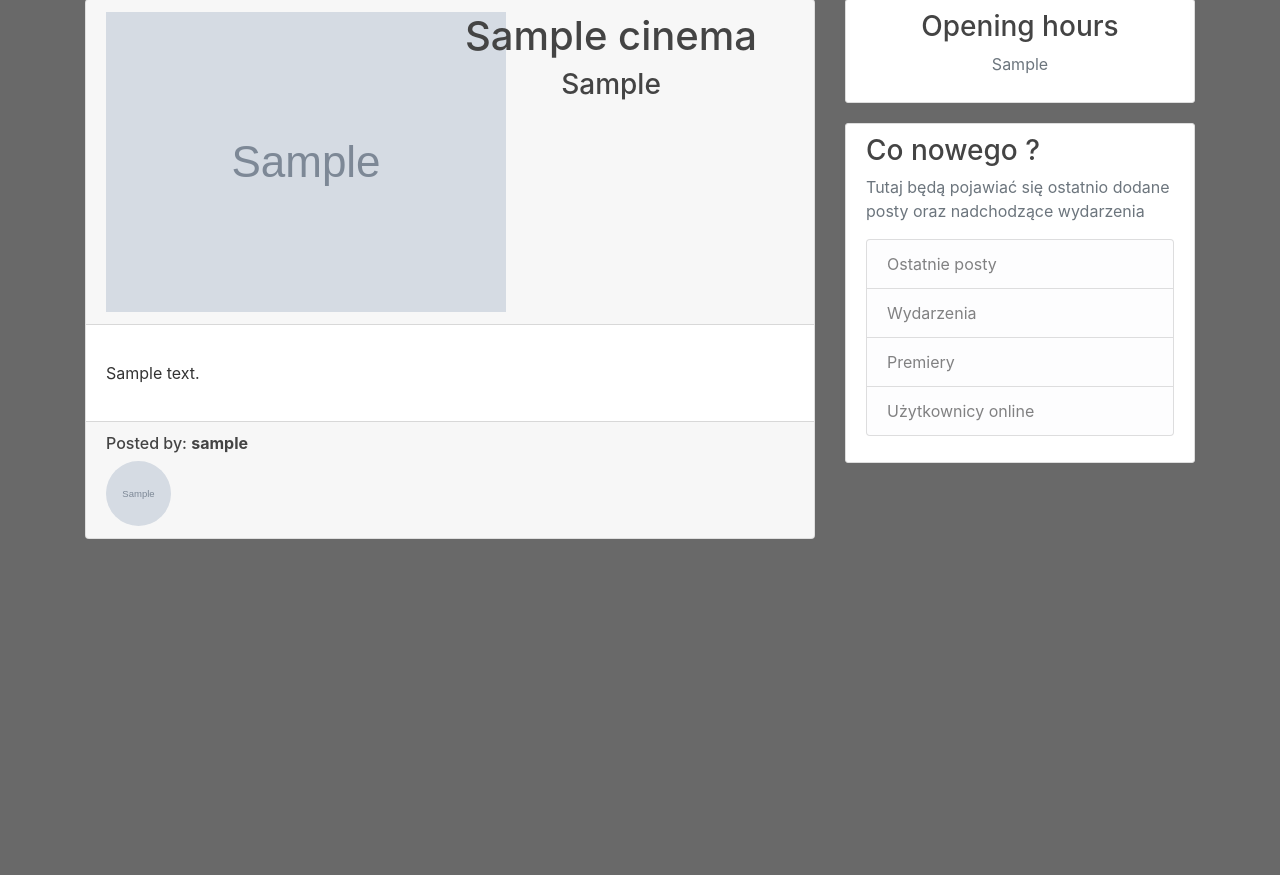
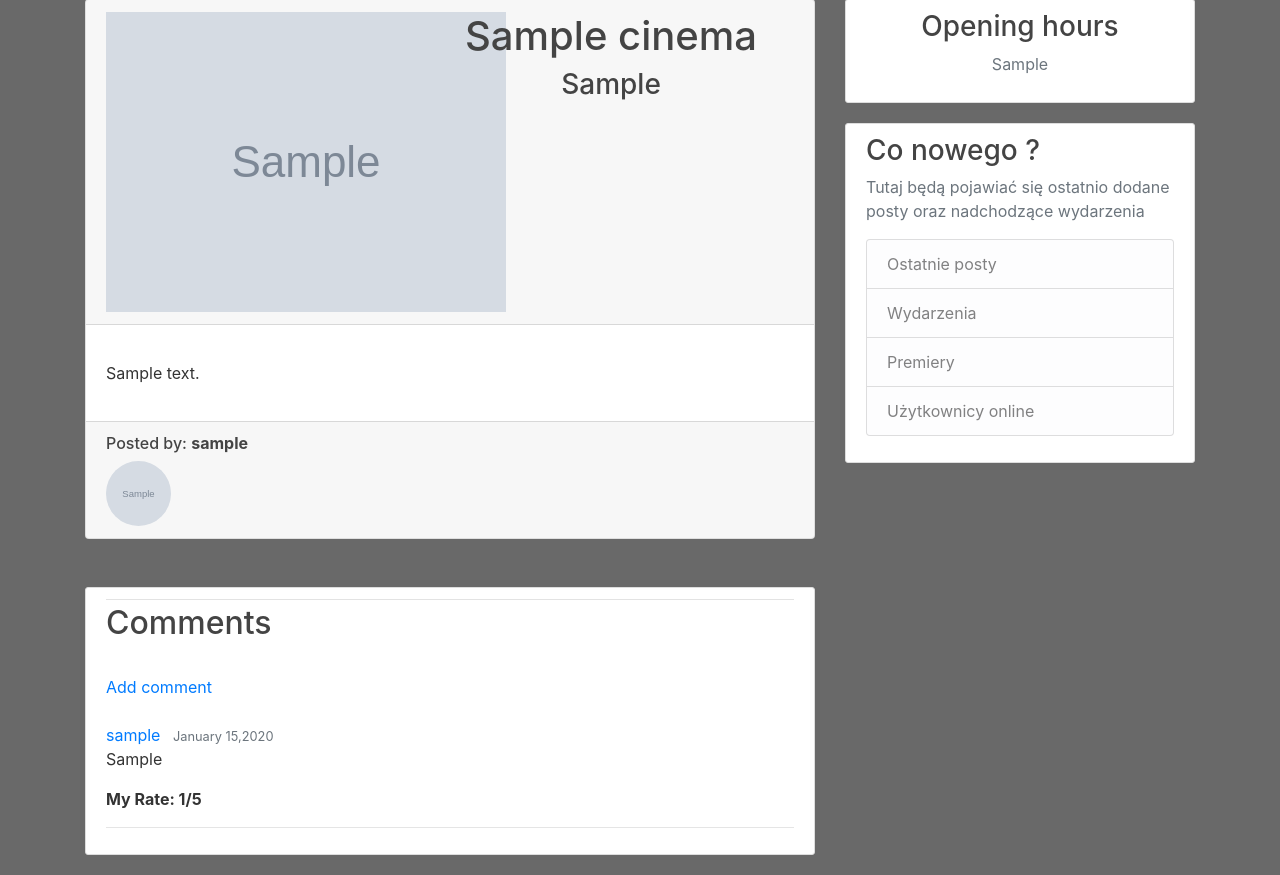
Before and after one commit to janek1842/MyCinemaCenter, a Django app: page /cinemas/1/ in a window 1280 px wide. Shown: the part 81-956 px from the top of the page. Before the commit the page ends 620 px from the top, so only its background shows below. Run offline with Django 3.2, Linux system fonts and the light colour scheme; tables that the repository leaves empty hold one stand-in row (values such as "Sample post"); grey boxes marked "Sample" are stand-in pictures; some libraries are stand-ins or nearby versions.

Commit message:
Opinions for cinemas

```diff
--- a/mycinema/admin.py
+++ b/mycinema/admin.py
@@ -15,6 +15,7 @@ class Moderator(admin.ModelAdmin):
         super().save_model(request, obj, form, change)
 
 
+admin.site.register(FilmOpinions)
 admin.site.register(News)
 admin.site.register(Opinions)
 admin.site.register(Film)
--- a/mycinema/models.py
+++ b/mycinema/models.py
@@ -48,8 +48,6 @@ class News(CommonInfo):
         return reverse('news-detail', kwargs={'pk': self.pk})
 
 
-
-
 class Film(CommonInfo):
     GENRES = (
         ('Action', 'Action'),
@@ -96,13 +94,15 @@ class Cinema(CommonInfo):
                               quality=90, upload_to='cinema/', default='cinema/cinema_default.png')
     localization = models.CharField(max_length=60, default='Unknown')
     opening_hours = models.TextField(blank=True)
-    #repertoire = models.ManyToManyField(Film)
+
+    # repertoire = models.ManyToManyField(Film)
 
     def __str__(self):
         return self.name
 
     def get_absolute_url(self):
         return reverse('cinema-detail', kwargs={'pk': self.pk})
+
 
 class Opinions(models.Model):
     RATINGS = (
@@ -113,13 +113,8 @@ class Opinions(models.Model):
         (5, 5)
     )
     authorek = models.ForeignKey(User, on_delete=models.CASCADE)
-
     opinion = models.TextField(blank=True)
     post = models.ForeignKey(News, related_name="opinionss", on_delete=models.CASCADE)
-    #film = models.ForeignKey(Film, related_name="filmss", on_delete=models.CASCADE)
-    #staff = models.ForeignKey(Staff, related_name="staffs", on_delete=models.CASCADE)
-    #cinema = models.ForeignKey(Cinema, related_name="opinionss", on_delete=models.CASCADE)
-
     rating = models.IntegerField(choices=RATINGS)
     date_posted = models.DateTimeField(default=timezone.now)
 
@@ -128,3 +123,24 @@ class Opinions(models.Model):
 
     def get_absolute_url(self):
         return reverse('mycinema-home')
+
+
+class FilmOpinions(models.Model):
+    RATINGS = (
+        (1, 1),
+        (2, 2),
+        (3, 3),
+        (4, 4),
+        (5, 5)
+    )
+    authorek = models.ForeignKey(User, on_delete=models.CASCADE)
+    filmpost = models.ForeignKey(Cinema, related_name="filmopinions", on_delete=models.CASCADE)
+    opinion = models.TextField(blank=True)
+    rating = models.IntegerField(choices=RATINGS)
+    date_posted = models.DateTimeField(default=timezone.now)
+
+    def __str__(self):
+        return self.opinion
+
+    def get_absolute_url(self):
+        return reverse('mycinema-home')
--- a/mycinema/templates/mycinema/cinema_detail.html
+++ b/mycinema/templates/mycinema/cinema_detail.html
@@ -8,8 +8,10 @@
                 </div>
                 <div class="col-md-6">
                     {% if object.author == user %}
-                        <a class=" btn btn-secondary btn-sm mt-1 mb-1 top-0 end-0" href="{% url 'cinema-update' object.id %}">Update</a>
-                        <a class=" btn btn-danger btn-sm mt-1 mb-1 top-0 end-0" href="{% url 'cinema-delete' object.id %}">Delete</a>
+                        <a class=" btn btn-secondary btn-sm mt-1 mb-1 top-0 end-0"
+                           href="{% url 'cinema-update' object.id %}">Update</a>
+                        <a class=" btn btn-danger btn-sm mt-1 mb-1 top-0 end-0"
+                           href="{% url 'cinema-delete' object.id %}">Delete</a>
                     {% endif %}
                     <div class="position-absolute top-50 start-50">
                         <h1>{{ object.name }}</h1>
@@ -18,17 +20,17 @@
                 </div>
             </div>
         </div>
-        <div class="card-body more-details" >
-            <p >{{ object.main_description|linebreaks }}</p>
+        <div class="card-body more-details">
+            <p>{{ object.main_description|linebreaks }}</p>
         </div>
         <div class="card-footer">
-             <h6>Posted by: <strong>{{ object.author }}</strong> </h6>
+            <h6>Posted by: <strong>{{ object.author }}</strong></h6>
             <img class="rounded-circle article-img" src="{{ object.author.profile.image.url }}">
         </div>
     </div>
 
     <script>
-    $().ready(function() {
+        $().ready(function () {
             console.log("sfsf");
             $("div#cinema-detail-hours").append(
                 '<div class="content-section text-center">' +
@@ -37,4 +39,36 @@
 
         });
     </script>
+
+    </br>
+    </br>
+
+    <article class="media content-section">
+
+        <div class="media-body">
+
+            <div class="article-metadata">
+
+            </div>
+
+            <h2> Comments </h2>
+
+            </br>
+            <a href="{% url 'filmopinion-create' object.id %}"> Add comment</a>
+            </br>
+            </br>
+            {% if not cinema.filmopinions.all %}
+                No comments yet...
+            {% else %}
+                {% for comment in cinema.filmopinions.all %}
+                    <a class="mr-2" href="#">{{ comment.authorek }}</a>
+                    <small class="text-muted">{{ comment.date_posted|date:"F d,Y" }}</small>
+                    <p>{{ comment.opinion }}</p>
+                    <strong><p>My Rate: {{ comment.rating }}/5</p></strong>
+                    <hr bgcolor="black">
+                {% endfor %}
+            {% endif %}
+
+        </div>
+    </article>
 {% endblock content %}
--- a/mycinema/templates/mycinema/news_detail.html
+++ b/mycinema/templates/mycinema/news_detail.html
@@ -37,11 +37,10 @@
             </br>
             </br>
             {% if not news.opinionss.all %}
-                No comments yet...<a href="#"> Add a new one</a>
+                No comments yet...
             {% else %}
                 {% for comment in news.opinionss.all %}
                     <a class="mr-2" href="#">{{ comment.authorek }}</a>
-
                     <small class="text-muted">{{ comment.date_posted|date:"F d,Y" }}</small>
                     <p>{{ comment.opinion }}</p>
                     <strong><p>My Rate: {{ comment.rating }}/5</p></strong>
--- a/mycinema/urls.py
+++ b/mycinema/urls.py
@@ -13,6 +13,7 @@ urlpatterns = [
     path('cinemas/', views.cinemas, name='cinemas'),
     path('cinemas/new/', CinemaCreateView.as_view(), name='cinema-create'),
     path('cinemas/<int:pk>/', CinemaDetailView.as_view(), name='cinema-detail'),
+    path('cinemas/<int:pk>/opinion', FilmOpinionCreateView.as_view(), name='filmopinion-create'),
     path('cinemas/<int:pk>/update', CinemaUpdateView.as_view(), name='cinema-update'),
     path('cinemas/<int:pk>/delete', CinemaDeleteView.as_view(), name='cinema-delete')
 ]
--- a/mycinema/views.py
+++ b/mycinema/views.py
@@ -74,6 +74,17 @@ class OpinionCreateView(CreateView):
         return super().form_valid(form)
 
 
+class FilmOpinionCreateView(CreateView):
+    model = FilmOpinions
+    template_name = 'mycinema/add_opinion.html'
+    fields = ['opinion', 'rating']
+
+    def form_valid(self, form):
+        form.instance.authorek = self.request.user
+        form.instance.filmpost_id = self.kwargs['pk']
+        return super().form_valid(form)
+
+
 class PostCreateView(LoginRequiredMixin, CreateView):
     model = News
     fields = ['title', 'short_description', 'main_description', 'category']
@@ -127,8 +138,10 @@ class CinemaCreateView(LoginRequiredMixin, CreateView):
         initial['localization'] = ''
         return initial
 
+
 class CinemaDetailView(DetailView):
     model = Cinema
+
 
 class CinemaUpdateView(LoginRequiredMixin, UserPassesTestMixin, UpdateView):
     model = Cinema
```
Also changed, not shown: media/cinema/Bałtyk.jpeg (added), media/cinema/pau.jpeg (added), mycinema/migrations/0001_initial.py (added), mycinema/migrations/0002_filmopinion.py (added), mycinema/migrations/0003_rename_filmopinion_filmopinions.py (added), mycinema/migrations/0004_alter_filmopinions_post.py (added), mycinema/migrations/0005_rename_post_filmopinions_filmpost.py (added), users/migrations/0001_initial.py (added). Lines whose indentation alone changed are shown as unchanged.
